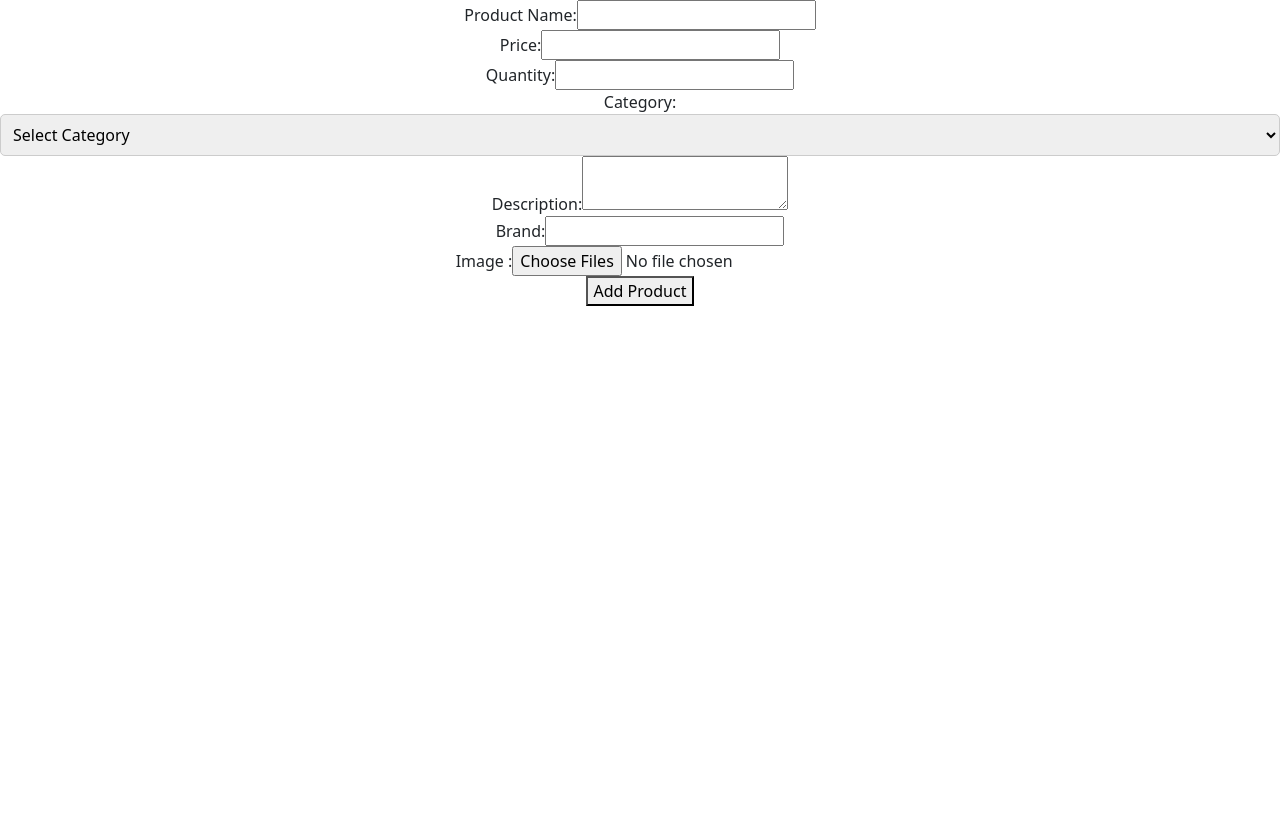
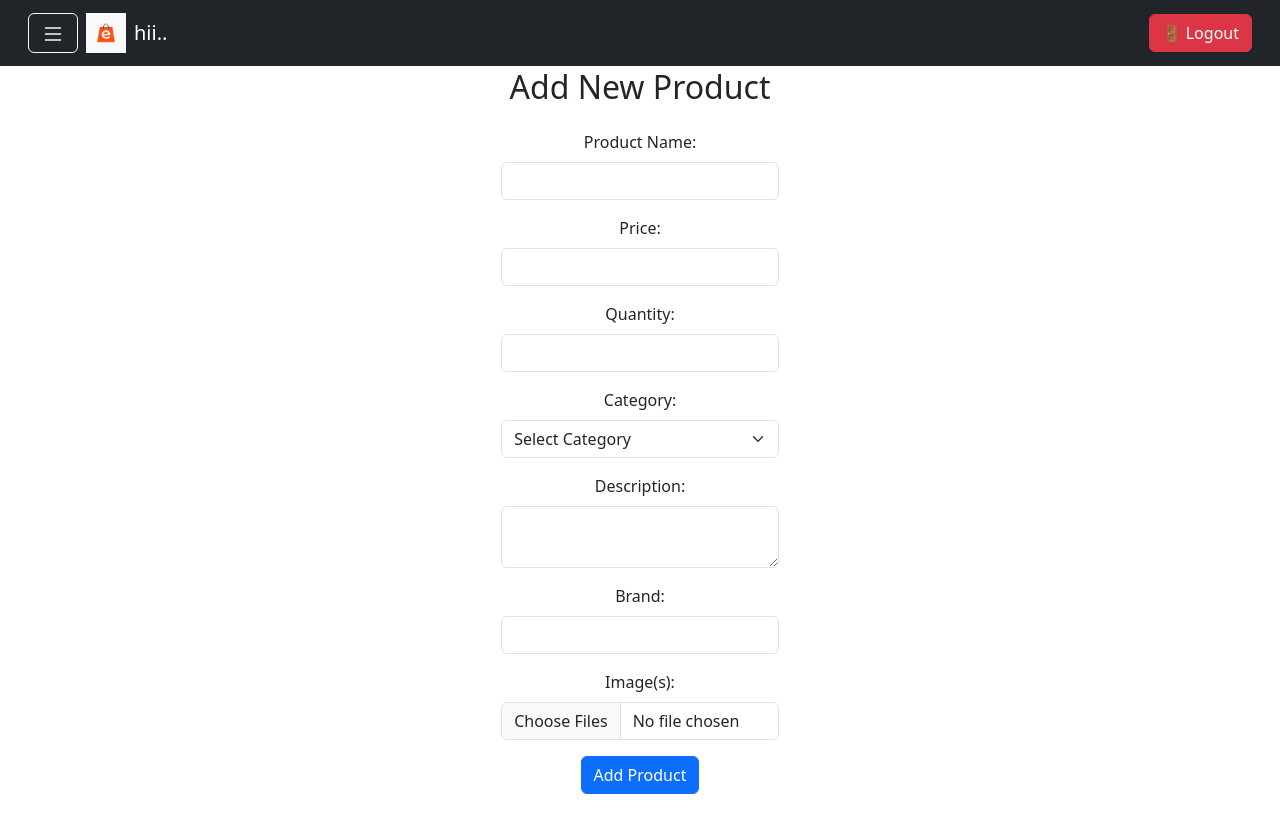
Before and after one commit to uttamm9/ecom_fe, a React (Vite) app in the folder frontend/: page /addproduct in a window 1280 px wide. Built offline with nearby package versions, Linux system fonts and the light colour scheme.

Commit message:
cart update

```diff
--- a/frontend/src/App.jsx
+++ b/frontend/src/App.jsx
@@ -15,6 +15,7 @@ import Address from './components/address'
 import Checkout from './components/checkout'
 import UserOrders from './components/userorders'
 import SupplierOrders from './components/supplierOrders'
+import Invetory from './components/inventory'
 import AdminDashboard from './components/AdminDashboard'
 function App() {
 
@@ -36,6 +37,7 @@ function App() {
       <Route path='/checkout' element={<Checkout/>}/>
       <Route path='/userorders' element={<UserOrders/>}/>
       <Route path="/supplierorder" element={< SupplierOrders/>}/>
+      <Route path='/inventory' element={<Invetory/>}/>
       <Route path='/admin' element={<AdminDashboard/>}/>
       <Route path="*" element={<h1>404 Not Found</h1>} />
     </Routes>
--- /dev/null
+++ b/frontend/src/components/SupplierNavbar.jsx
@@ -0,0 +1,80 @@
+import React, { useState } from "react";
+import { Navbar, Container, Nav, Button, Offcanvas } from "react-bootstrap";
+import { useNavigate } from "react-router-dom";
+import { BsList } from "react-icons/bs"; // Bootstrap icons
+import "./navbar.css"; // Keep your CSS for additional styling
+import brandlogo from "../assets/ecomlogo.png"; // Import your brand logo (adjust path if needed)
+
+const SupplierNavbar = () => {
+  const [showSidebar, setShowSidebar] = useState(false);
+  const navigate = useNavigate();
+
+  const handleLogout = () => {
+    localStorage.clear();
+    navigate("/");
+  };
+
+  return (
+    <>
+      {/* Bootstrap Navbar */}
+      <Navbar bg="dark" variant="dark" expand="lg" className="px-3" style={{ zIndex: "1", position: "fixed", width: "100%" }}>
+        <Container fluid>
+          {/* Sidebar Toggle Button */}
+          <Button variant="outline-light" onClick={() => setShowSidebar(true)} className="me-2">
+            <BsList size={24} />
+          </Button>
+
+          {/* Brand Logo */}
+          <Navbar.Brand href="#">
+            <img src={brandlogo} alt="Brand Logo" style={{ height: "40px", cursor: 'pointer' }} onClick={() => navigate('/supplierdashboard')} />
+            <span className="ms-2">hii.. {localStorage.getItem('name')}</span>
+          </Navbar.Brand>
+
+          {/* Empty space to push logout to the right on larger screens */}
+          <Nav className="ms-auto">
+            <Button variant="danger" onClick={handleLogout}>
+              🚪 Logout
+            </Button>
+          </Nav>
+        </Container>
+      </Navbar>
+
+      {/* Sidebar Offcanvas */}
+      <Offcanvas show={showSidebar} onHide={() => setShowSidebar(false)} backdrop="static" style={{ width: '250px' }}>
+        <Offcanvas.Header closeButton>
+          <Offcanvas.Title>📋 Supplier Menu</Offcanvas.Title>
+        </Offcanvas.Header>
+        <Offcanvas.Body>
+          <Nav className="flex-column">
+            <Nav.Link href="#" className="py-2" onClick={() => navigate('/supplierdashboard')}>
+              📊 Dashboard
+            </Nav.Link>
+            <Nav.Link href="#" className="py-2" onClick={() => navigate('/addproduct')}>
+              ➕ Add Product
+            </Nav.Link>
+            <Nav.Link href="#" className="py-2" onClick={() => navigate('/supplierproducts')}>
+              📦 My Products
+            </Nav.Link>
+            <Nav.Link href="#" className="py-2" onClick={() => navigate('/supplierorder')}>
+              🛒 Orders
+            </Nav.Link>
+            <Nav.Link href="#" className="py-2" onClick={() => navigate('/inventory')}>
+              <svg xmlns="http://www.w3.org/2000/svg" width="16" height="16" fill="currentColor" className="bi bi-box-seam me-2" viewBox="0 0 16 16">
+                <path d="M8.186 1.113a.5.5 0 0 0-.372 0L1.846 3.5 8 5.686l6.154-2.186L8.186 1.113zM15 4.686v3.814a1.5 1.5 0 0 1-1.5 1.5H1.5A1.5 1.5 0 0 1 0 8.5v-3.814l6.276 2.234L15 4.686zM8 9.586l-6.276-2.234A.5.5 0 0 0 1 7.5v3.814a.5.5 0 0 0 .5.5h13a.5.5 0 0 0 .5-.5V7.5a.5.5 0 0 0-.276-.414L8 9.586z"/>
+              </svg>
+              Inventory
+            </Nav.Link>
+            <Nav.Link href="#" className="py-2" onClick={() => navigate('/supplierprofile')}>
+              👤 Profile
+            </Nav.Link>
+            <Nav.Link href="#" className="py-2" onClick={() => navigate('/settings')}>
+              ⚙️ Settings
+            </Nav.Link>
+          </Nav>
+        </Offcanvas.Body>
+      </Offcanvas>
+    </>
+  );
+};
+
+export default SupplierNavbar;
--- a/frontend/src/components/addproduct.jsx
+++ b/frontend/src/components/addproduct.jsx
@@ -1,9 +1,11 @@
-import React from 'react';
-import { useState } from 'react';
-import axios from 'axios'
+import React, { useState } from 'react';
+import axios from 'axios';
 import { useNavigate } from 'react-router-dom';
+import { Form, Button, Container, Row, Col } from 'react-bootstrap';
+import SupplierNavbar from './SupplierNavbar';
+
 const AddProduct = () => {
-  const navigate =useNavigate()
+  const navigate = useNavigate();
   const [product, setProduct] = useState({
     name: '',
     price: '',
@@ -14,6 +16,7 @@ const AddProduct = () => {
   });
 
   const [images, setImages] = useState([]);
+
   const handleChange = (e) => {
     const { name, value } = e.target;
     setProduct({
@@ -27,7 +30,7 @@ const AddProduct = () => {
     setImages(files);
   };
 
-  const handleSubmit = async(e) => {
+  const handleSubmit = async (e) => {
     e.preventDefault();
     const formData = new FormData();
     Object.keys(product).forEach(key => {
@@ -35,8 +38,7 @@ const AddProduct = () => {
     });
     images.forEach((image) => {
       formData.append('images', image);
-    }
-    );
+    });
 
     try {
       const token = localStorage.getItem('token');
@@ -48,7 +50,7 @@ const AddProduct = () => {
       });
       console.log(response.data);
       alert(response.data.message);
-      navigate('/supplierdashboard')
+      navigate('/supplierdashboard');
     } catch (error) {
       console.log(error);
       alert('Internal server error');
@@ -56,22 +58,53 @@ const AddProduct = () => {
   };
 
   return (
-    <form onSubmit={handleSubmit}>
-      <div>
-        <label>Product Name:</label>
-        <input type="text" name="name" value={product.name} onChange={handleChange} required />
-      </div>
-      <div>
-        <label>Price:</label>
-        <input type="text" name="price" value={product.price} onChange={handleChange} required />
-      </div>
-      <div>
-        <label>Quantity:</label>
-        <input type="text" name="quantity" value={product.quantity} onChange={handleChange} required />
-      </div>
-      <div>
-        <label>Category:</label>
-        <select name="category" value={product.category} onChange={handleChange} required style={{ width: '100%', padding: '8px', boxSizing: 'border-box', border: '1px solid #ccc', borderRadius: '5px' }}>
+    <Container>
+      <SupplierNavbar/>
+      <Row className="justify-content-center">
+        <Col md={10}>
+          <h2 className="mt-5 mb-4">Add New Product</h2>
+          <Form onSubmit={handleSubmit}>
+            <Form.Group className="mb-3">
+              <Form.Label>Product Name:</Form.Label>
+              <Form.Control
+                type="text"
+                name="name"
+                value={product.name}
+                onChange={handleChange}
+                required
+              />
+            </Form.Group>
+
+            <Form.Group className="mb-3">
+              <Form.Label>Price:</Form.Label>
+              <Form.Control
+                type="text"
+                name="price"
+                value={product.price}
+                onChange={handleChange}
+                required
+              />
+            </Form.Group>
+
+            <Form.Group className="mb-3">
+              <Form.Label>Quantity:</Form.Label>
+              <Form.Control
+                type="text"
+                name="quantity"
+                value={product.quantity}
+                onChange={handleChange}
+                required
+              />
+            </Form.Group>
+
+            <Form.Group className="mb-3">
+              <Form.Label>Category:</Form.Label>
+              <Form.Select
+                name="category"
+                value={product.category}
+                onChange={handleChange}
+                required
+              >
                 <option value="">Select Category</option>
                 <option value="Electronics">Electronics</option>
                 <option value="Fashion">Fashion</option>
@@ -82,23 +115,49 @@ const AddProduct = () => {
                 <option value="Sports & Outdoors">Sports & Outdoors</option>
                 <option value="Grocery & Gourmet Foods">Grocery & Gourmet Foods</option>
                 <option value="Health & Wellness">Health & Wellness</option>
-        </select>
-      </div>
-      <div>
-        <label>Description:</label>
-        <textarea name="description" value={product.description} onChange={handleChange} required></textarea>
-      </div>
-      <div>
-        <label>Brand:</label>
-        <input type="text" name="brand" value={product.brand} onChange={handleChange} required />
-      </div>
+                <option value="watch">Watch</option>
+              </Form.Select>
+            </Form.Group>
 
-        <div>
-          <label>Image :</label>
-          <input type="file" onChange={(e) => handleImageChange(e)} required multiple/>
-        </div>
-      <button type="submit">Add Product</button>
-    </form>
+            <Form.Group className="mb-3">
+              <Form.Label>Description:</Form.Label>
+              <Form.Control
+                as="textarea"
+                name="description"
+                value={product.description}
+                onChange={handleChange}
+                required
+              />
+            </Form.Group>
+
+            <Form.Group className="mb-3">
+              <Form.Label>Brand:</Form.Label>
+              <Form.Control
+                type="text"
+                name="brand"
+                value={product.brand}
+                onChange={handleChange}
+                required
+              />
+            </Form.Group>
+
+            <Form.Group className="mb-3">
+              <Form.Label>Image(s):</Form.Label>
+              <Form.Control
+                type="file"
+                onChange={handleImageChange}
+                required
+                multiple
+              />
+            </Form.Group>
+
+            <Button variant="primary" type="submit">
+              Add Product
+            </Button>
+          </Form>
+        </Col>
+      </Row>
+    </Container>
   );
 };
 
--- /dev/null
+++ b/frontend/src/components/inventory.jsx
@@ -0,0 +1,99 @@
+import React, {useState} from 'react'
+import axios from 'axios'
+import { useNavigate } from 'react-router-dom'
+import SupplierNavbar from './SupplierNavbar'
+const inventory = () => {
+  const [products, setProducts] = React.useState([])
+  const [inputValue, setInputValue] = useState('');
+
+  const getproducts = async() => {
+    const token = localStorage.getItem('token')
+    try {
+      const response = await axios.get('http://localhost:3000/supplier/getinvertory', {
+      headers: {
+        'authorization': `Bearer ${token}`
+      }
+      })
+      console.log(response.data)
+      setProducts(response.data)
+    } catch (error) {
+      console.log(error)
+    }
+  }
+
+  React.useEffect(() => {
+    getproducts()
+  }, [])
+
+  const addstock = async (product_id,quantity) => {
+    const token = localStorage.getItem('token')
+    console.log(quantity);
+    try {
+      const response = await axios.patch('http://localhost:3000/supplier/addstock', {
+        product_id,
+        quantity
+      }, {
+        headers: {
+          'authorization': `Bearer ${token}`
+        }
+      })
+      console.log(response.data)
+      document.querySelectorAll('input[type="tel"]').forEach(input => input.value = '')
+      if (response.data) {
+        getproducts()
+      }
+    } catch (error) {
+      console.log(error)
+    }
+
+  }
+  return (
+   <>
+   <SupplierNavbar/>
+    <div className='container' style={{ marginTop: '70px' }}>
+      <h1 className='text-center'>Inventory</h1>
+      <table className="table table-bordered">
+        <thead>
+          <tr>
+            <th scope="col">Product ID</th>
+            <th scope="col">Product Name</th>
+            <th scope="col">Price</th>
+            <th scope="col">Quantity</th>
+            <th scope="col">Category</th>
+          </tr>
+        </thead>
+        <tbody>
+          {products.map((product) => (
+            <tr key={product._id}>
+              <td>{(product.productId._id).slice(0,10)}</td>
+              <td>{product.productId.name}</td>
+              <td>{product.productId.price}</td>
+              <td>
+                {product.quantity}
+                <input
+                  type="tel"
+                  id={`add-${product.productId._id}`}
+                  style={{width:'35px'}}
+                  placeholder='+..'
+                />
+                <button
+                  onClick={() => addstock(product.productId._id, document.getElementById(`add-${product.productId._id}`).value)}
+                  style={{border:'none', color:"green"}}
+                >
+                  +
+                </button>
+              </td>
+              <td>{product.productId.category}</td>
+            </tr>
+          ))}
+        </tbody>
+      </table>
+    </div>
+    <div className='text-center'>
+      <button className='btn btn-primary' onClick={() => navigate('/addproduct')}>Add Product</button>
+    </div>
+   </>
+  )
+}
+
+export default inventory
--- a/frontend/src/components/login.jsx
+++ b/frontend/src/components/login.jsx
@@ -25,6 +25,7 @@ const Login = () => {
       localStorage.setItem('name', res.data.username);
       axios.defaults.headers.common['Authorization'] = `Bearer ${res.data.token}`;
       if(res.data.role === 'user'){
+        localStorage.setItem('cartCount', res.data.cartCount);
         navigate('/');
       } else if(res.data.role === 'supplier'){
         console.log('Supplier',res.data);
--- a/frontend/src/components/userView.jsx
+++ b/frontend/src/components/userView.jsx
@@ -82,8 +82,8 @@ const UserView = () => {
     <>
       <CustomNavbar islogin={localStorage.getItem('token')} />
 
-      <Container fluid style={{marginTop:'70px'}}>
-        <Row className="g-4 mt-5">
+      <Container fluid >
+        <Row className="g-3 mt-1">
           {products.map((product, index) => (
             <Col key={index} xs={12} sm={6} md={4} lg={3}>
               <Card className="shadow-sm border-0 rounded-4 h-100">
--- a/frontend/src/components/wishlist.jsx
+++ b/frontend/src/components/wishlist.jsx
@@ -21,7 +21,9 @@ const Wishlist = () => {
       }
       );
       console.log(response.data);
-      setWishlist(wishlist.filter((item) => item.productDetails._id !== _id));
+      alert("Product removed from wishlist");
+      setWishlist(wishlist.filter((item) => item.productDetails._id !== product_id));
+      window.location.reload();
     } catch (error) {
       console.log(error);
     }
@@ -68,7 +70,7 @@ const Wishlist = () => {
   },[])
 
   return (
-    <Container className="mt-4">
+    <Container fluid style={{width:"100%",padding:'0px',margin:'0px'}}>
     <CustomNavbar islogin={localStorage.getItem('token')} />
     <h2 className="text-center" style={{marginTop:"40px"}}>My Wishlist</h2>
     <Row className="g-4 justify-content-center" style={{ marginTop: "20px" }}>
```
Also changed, not shown: frontend/src/components/addTocart.jsx (+4 -4 lines), frontend/src/components/navbar.jsx (+11 -10 lines), frontend/src/components/singleProductPage.jsx (+6 -3 lines), frontend/src/components/supplierdashboard.jsx (+3 -20 lines). Lines whose indentation alone changed are shown as unchanged.
